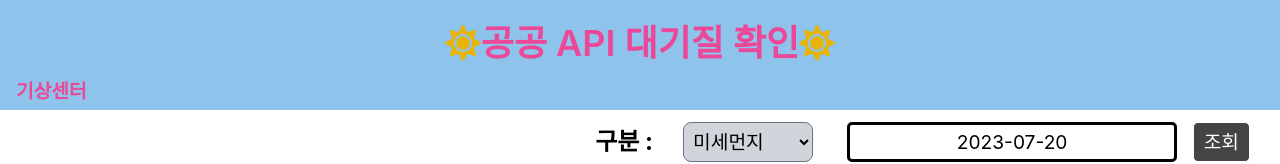
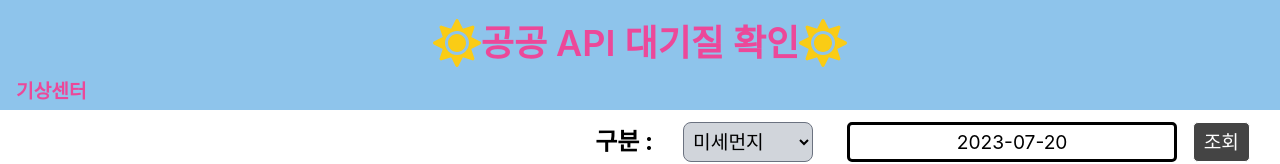
Before and after one commit to yehoon308/fineDustCheck, a React (Create React App) app: page /react/kids in a window 1280 px wide. Shown: the top 164 px of the page. Built offline with nearby package versions, Linux system fonts and the light colour scheme; no server answers.

Commit message:
미세변경 및 삭제

```diff
--- a/src/App.tsx
+++ b/src/App.tsx
@@ -1,4 +1,3 @@
-import React, { useEffect, useState } from 'react';
 import { createBrowserRouter, RouterProvider } from 'react-router-dom';
 import { QueryClient, QueryClientProvider } from '@tanstack/react-query';
 import DustPage from './pages/DustPage';
@@ -6,7 +5,6 @@ import Root from './pages/Root';
 
 const App: React.FC = () => {
   const queryClient = new QueryClient();
-  const [loggedIn, setLoggedIn] = useState(false);
   const router = createBrowserRouter([
     {
       path: '/react',
--- a/src/header/NavBar.jsx
+++ b/src/header/NavBar.jsx
@@ -32,10 +32,9 @@ export default function NavBar() {
   return (
     <NavWrapper>
       <div className="mt-3 h-2/3 flex flex-row justify-center">
-        <IconWrapper className="text-4xl text-yellow-500 font-semibold">
+        <IconWrapper className="text-5xl text-yellow-400 ">
           <FaSun />
         </IconWrapper>
-        <br />
         <LinkWrapper>
           <Link
             to="/react"
@@ -44,7 +43,7 @@ export default function NavBar() {
             공공 API 대기질 확인
           </Link>
         </LinkWrapper>
-        <IconWrapper className="text-4xl text-yellow-500 font-semibold">
+        <IconWrapper className="text-5xl text-yellow-400 ">
           <FaSun />
         </IconWrapper>
       </div>
--- a/src/hook/use-products.jsx
+++ b/src/hook/use-products.jsx
@@ -27,7 +27,7 @@ export default function useProducts({ reqDate, isClick }) {
     data: kids,
     // refetch,
   } = useQuery(
-    ['kids', isClick],
+    ['dust', isClick],
     async () => {
       const url = `https://proxy.cors.sh/https://apis.data.go.kr/B552584/ArpltnInforInqireSvc/getMinuDustFrcstDspth?serviceKey=0C9EEpGSwRVtD4Zfgk7WZWFfM37Ke2OVVLB5lvr0nOWxmzxEH6zMQKGTm7VeztXbin7mZ1asnmfrYKnKFrMxxA%3D%3D&returnType=json&numOfRows=100&pageNo=1&searchDate=${reqDate}&InformCode=PM10`;
       return postData(url);
--- a/src/vars/envVars.js
+++ b/src/vars/envVars.js
@@ -1,9 +1,6 @@
 const envVars = {
   API_KEY: process.env.REACT_APP_API_KEY || '',
   API_KIDS_KEY: process.env.REACT_APP_API_KEDS_KEY || '',
-  API_CARE_KEY: process.env.REACT_APP_API_CARE_CENTER_KEY || '',
-  API_CAMP_KEY: process.env.REACT_APP_API_GO_CAMPING_KEY || '',
-  API_KAKAO_KEY: process.env.REACT_APP_API_KAKAO_API_KEY || '',
 };
 
 export { envVars };
```
Also changed, not shown: src/components/Button.tsx (deleted, +0 -34 lines), src/components/CheckButton.jsx (deleted, +0 -17 lines), src/components/KakaoLoginButton.jsx (deleted, +0 -88 lines), src/context/DarkModeContext.jsx (deleted, +0 -38 lines), src/hook/use-careCenter.jsx (deleted, +0 -53 lines), src/hook/use-goCamping.jsx (deleted, +0 -37 lines), src/components/kakao.jpg (deleted).
